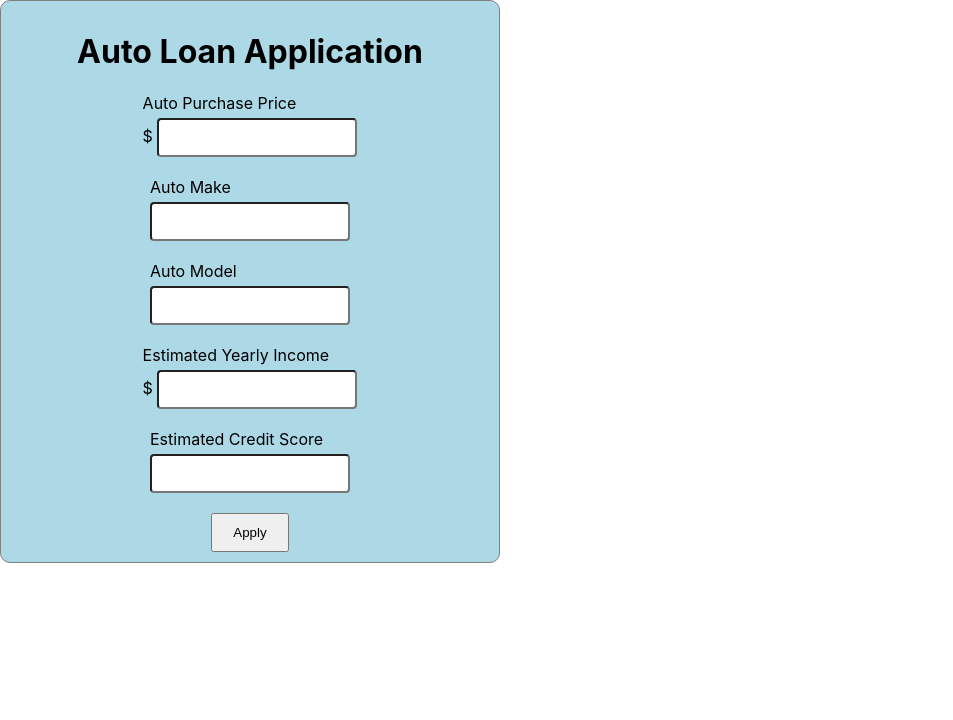
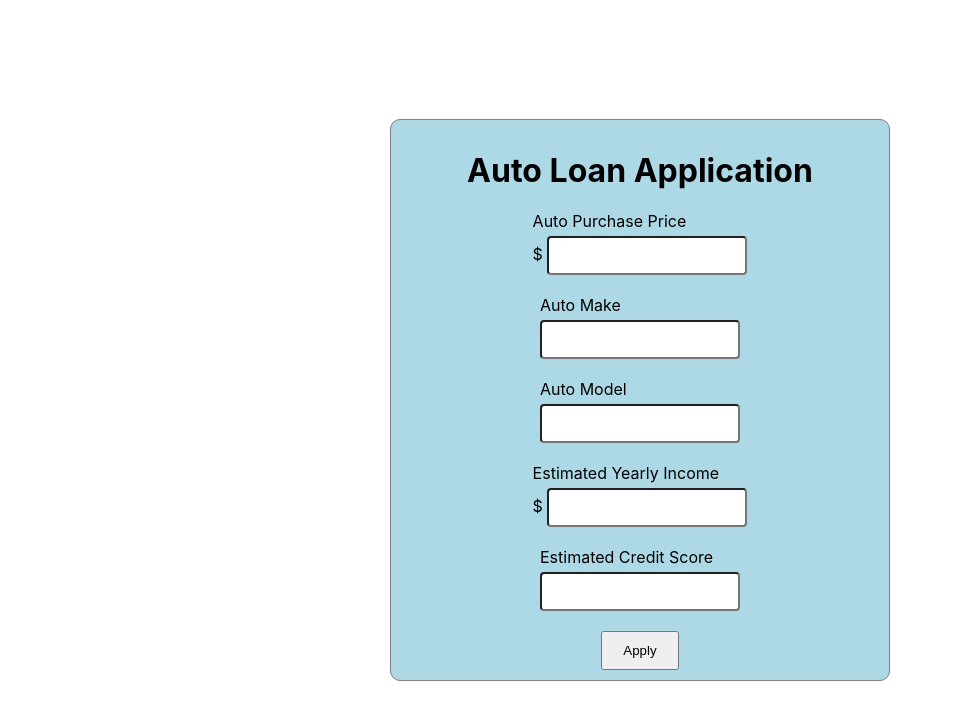
Before and after one commit to bfland/cuna-coding-challenge, a Next.js app: page / in a window 1280 px wide. Shown: the top 720 px of the page, without its empty margins (0-953 px from the left). Built offline with nearby package versions, Linux system fonts and the light colour scheme.

Commit message:
Add Layout component to share formatting across different pages.

```diff
--- /dev/null
+++ b/components/Layout/index.tsx
@@ -0,0 +1,7 @@
+import styles from './styles.module.css'
+
+const Layout = ({ children }) => {
+  return <div className={styles.layout}>{children}</div>
+}
+
+export default Layout
--- /dev/null
+++ b/components/Layout/styles.module.css
@@ -0,0 +1,7 @@
+.layout {
+    display: flex;
+    flex-direction: column;
+    justify-content: center;
+    align-items: center;
+    height: 100vh;
+}
--- a/pages/_app.tsx
+++ b/pages/_app.tsx
@@ -1,6 +1,7 @@
 import '../styles/globals.css'
 import { useState } from 'react'
 import { AppProps } from 'next/app'
+import Layout from '../components/Layout'
 
 function MyApp ({ Component, pageProps }: AppProps) {
   // I know, I know! I took the liberty of a shortcut here - this is not a
@@ -11,11 +12,13 @@ function MyApp ({ Component, pageProps }: AppProps) {
   const [disqualifiedMsg, setDisqualifiedMsg] = useState('')
 
   return (
+    <Layout>
     <Component
       {...pageProps}
       message={disqualifiedMsg}
       setMessage={setDisqualifiedMsg}
     />
+    </Layout>
   )
 }
 
```
